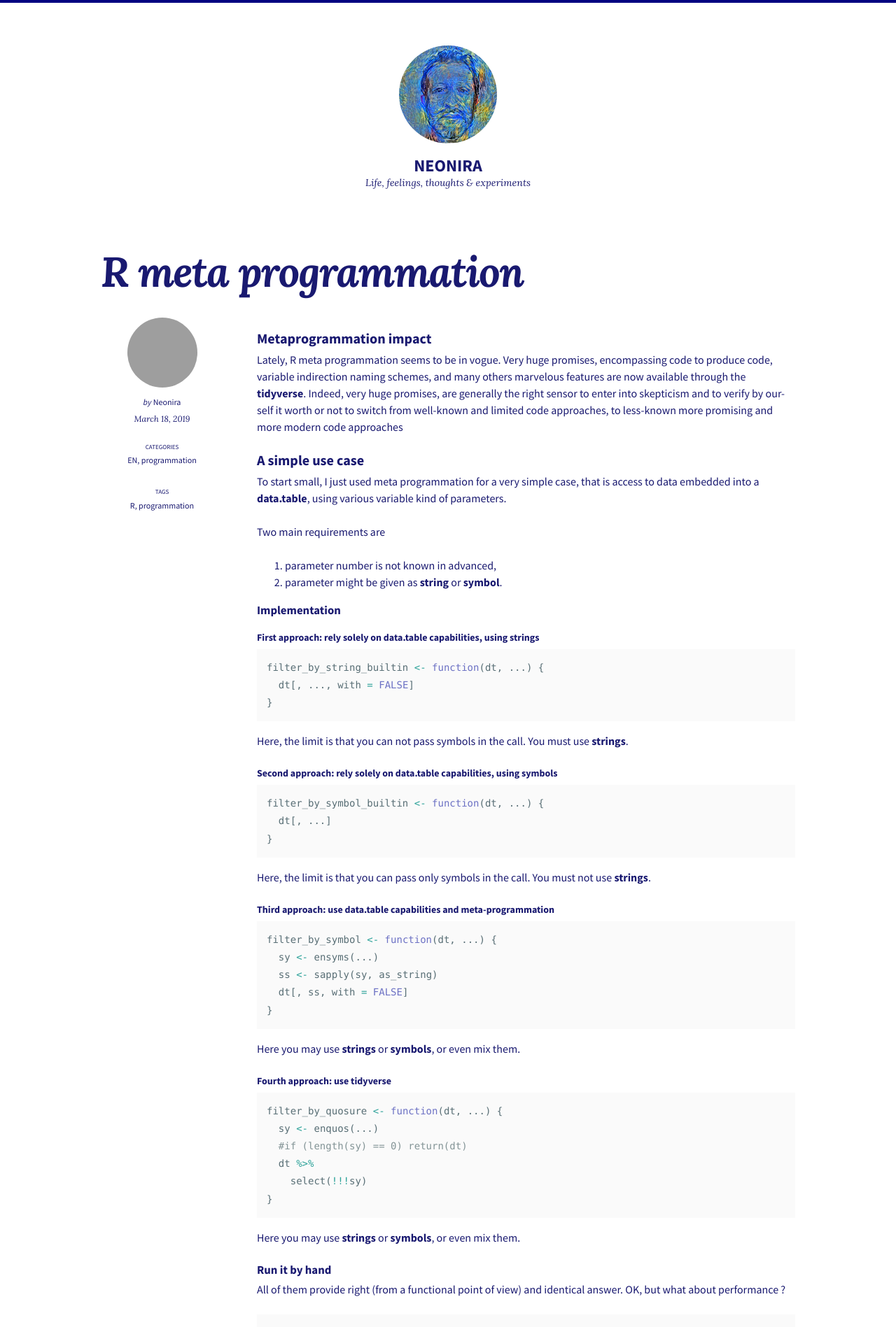
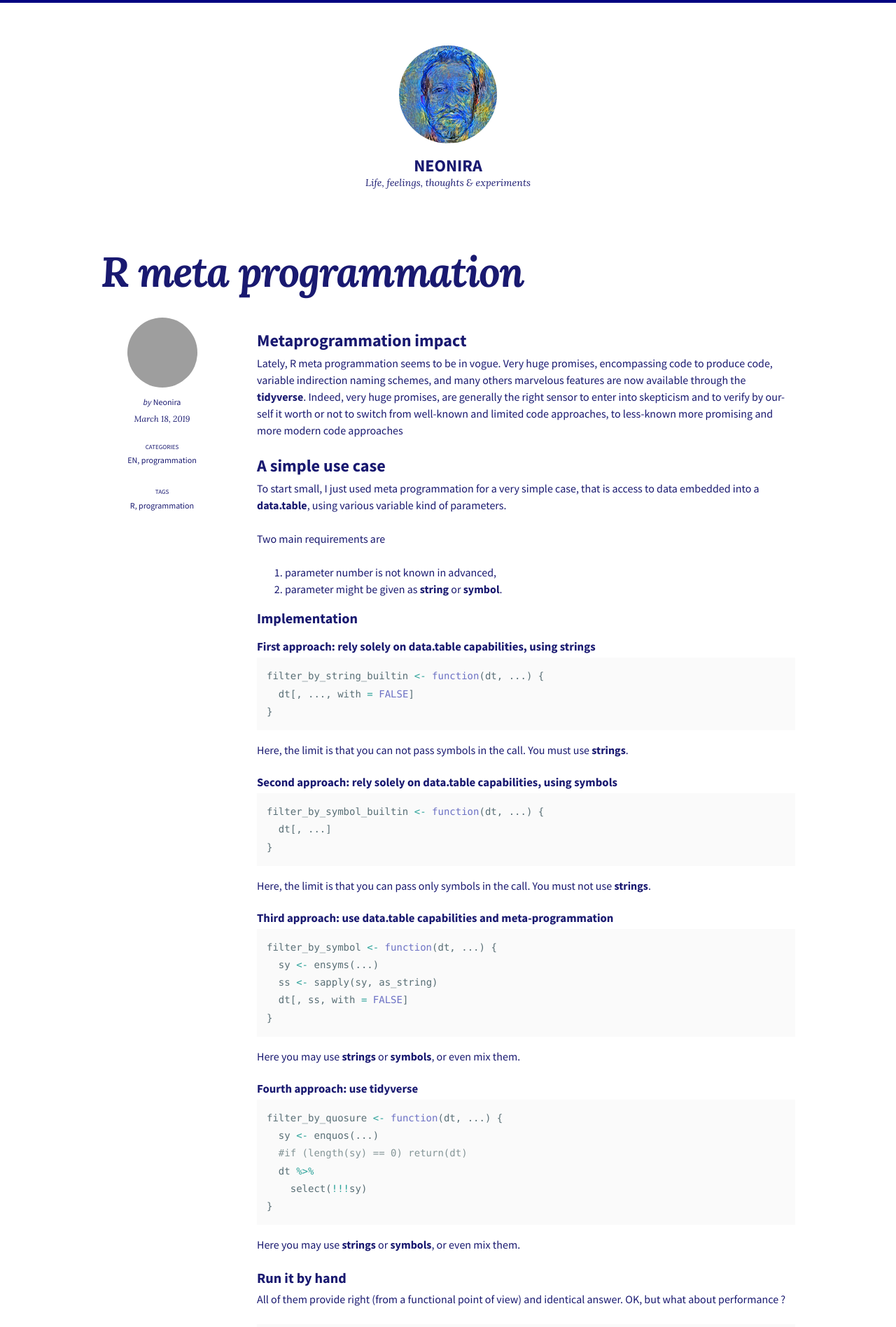
Before and after one commit to neonira/neonira.github.io, a Jekyll site: the page built from _posts/2019-03-18-R-metaProg.md, in a window 1280 px wide. Shown: the top 1897 px of the page at 70% size. Built offline with Jekyll 4.4.1, drawn with Linux system fonts in a browser that asks for light colours; nearby versions of some CDN libraries; comment, search, counter and statistics services are not loaded; grey boxes are pictures that could not be loaded.

Commit message:
solving issues in posts for feed.R.xml to behave properly

````diff
--- a/_posts/2016-09-07-houdini-vs-komod.html
+++ b/_posts/2016-09-07-houdini-vs-komod.html
@@ -1,5 +1,5 @@
 ---
-title: "TCEC season 9 - <cite class='kw'>Houdini</cite> vs <cite class='kw'>Komodo</cite>"
+title: "TCEC season 9 - Houdini vs Komodo"
 hidden: false
 categories: games EN
 tags: chess computer R
--- a/_posts/2019-03-18-R-metaProg.md
+++ b/_posts/2019-03-18-R-metaProg.md
@@ -8,7 +8,7 @@ comments: true
 permalink: rz1
 ---
 
-### Metaprogrammation impact
+## Metaprogrammation impact
 
 Lately, R meta programmation seems to be in vogue. Very huge promises, encompassing
 code to produce code, variable indirection naming schemes, and many others marvelous
@@ -17,7 +17,7 @@ are generally the  right sensor to enter into skepticism and to verify by our-se
 it worth or not to switch from well-known and limited code approaches, to less-known more
 promising and more modern code approaches
 
-### A simple use case
+## A simple use case
 
 To start small, I just used meta programmation for a very simple case, that is
 access to data embedded into a **data.table**, using various variable kind of
@@ -29,9 +29,9 @@ Two main requirements are
 1. parameter might be given as __string__ or __symbol__.
 
 
-#### Implementation
+### Implementation
 
-##### First approach: rely solely on data.table capabilities, using strings
+#### First approach: rely solely on data.table capabilities, using strings
 
 ```r
 filter_by_string_builtin <- function(dt, ...) {
@@ -41,7 +41,7 @@ filter_by_string_builtin <- function(dt, ...) {
 
 Here, the limit is that you can not pass symbols in the call. You must use __strings__.
 
-##### Second approach: rely solely on data.table capabilities, using symbols
+#### Second approach: rely solely on data.table capabilities, using symbols
 
 ```r
 filter_by_symbol_builtin <- function(dt, ...) {
@@ -51,7 +51,7 @@ filter_by_symbol_builtin <- function(dt, ...) {
 
 Here, the limit is that you can pass only symbols in the call. You must not use __strings__.
 
-##### Third approach: use data.table capabilities and meta-programmation
+#### Third approach: use data.table capabilities and meta-programmation
 
 ```r
 filter_by_symbol <- function(dt, ...) {
@@ -63,7 +63,7 @@ filter_by_symbol <- function(dt, ...) {
 
 Here you may use __strings__ or __symbols__, or even mix them.
 
-##### Fourth approach: use tidyverse
+#### Fourth approach: use tidyverse
 
 ```r
 filter_by_quosure <- function(dt, ...) {
@@ -77,7 +77,7 @@ filter_by_quosure <- function(dt, ...) {
 Here you may use __strings__ or __symbols__, or even mix them.
 
 
-#### Run it by hand
+### Run it by hand
 
 All of them provide right (from a functional point of view) and identical answer.
 OK, but what about performance ?
@@ -185,7 +185,7 @@ $hardware$ram
 [1] "16Gb"
 ```
 
-### Conclusion
+## Conclusion
 
 On this example, it is very clear that meta-programmation has a performance cost.
 Minimal cost ratio of using __symbols__ instead of __strings__ is above 1.6, in all cases
````
